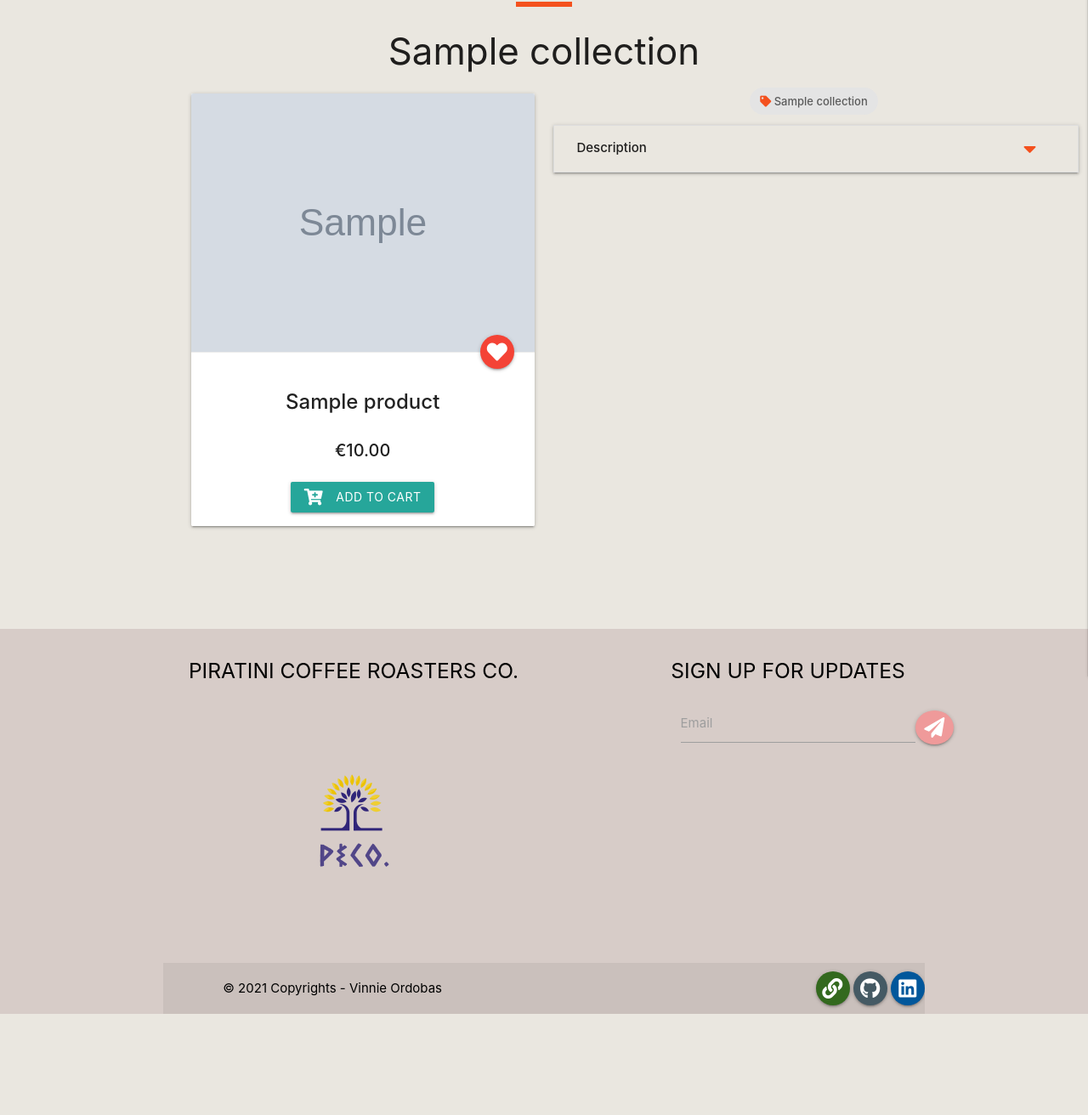
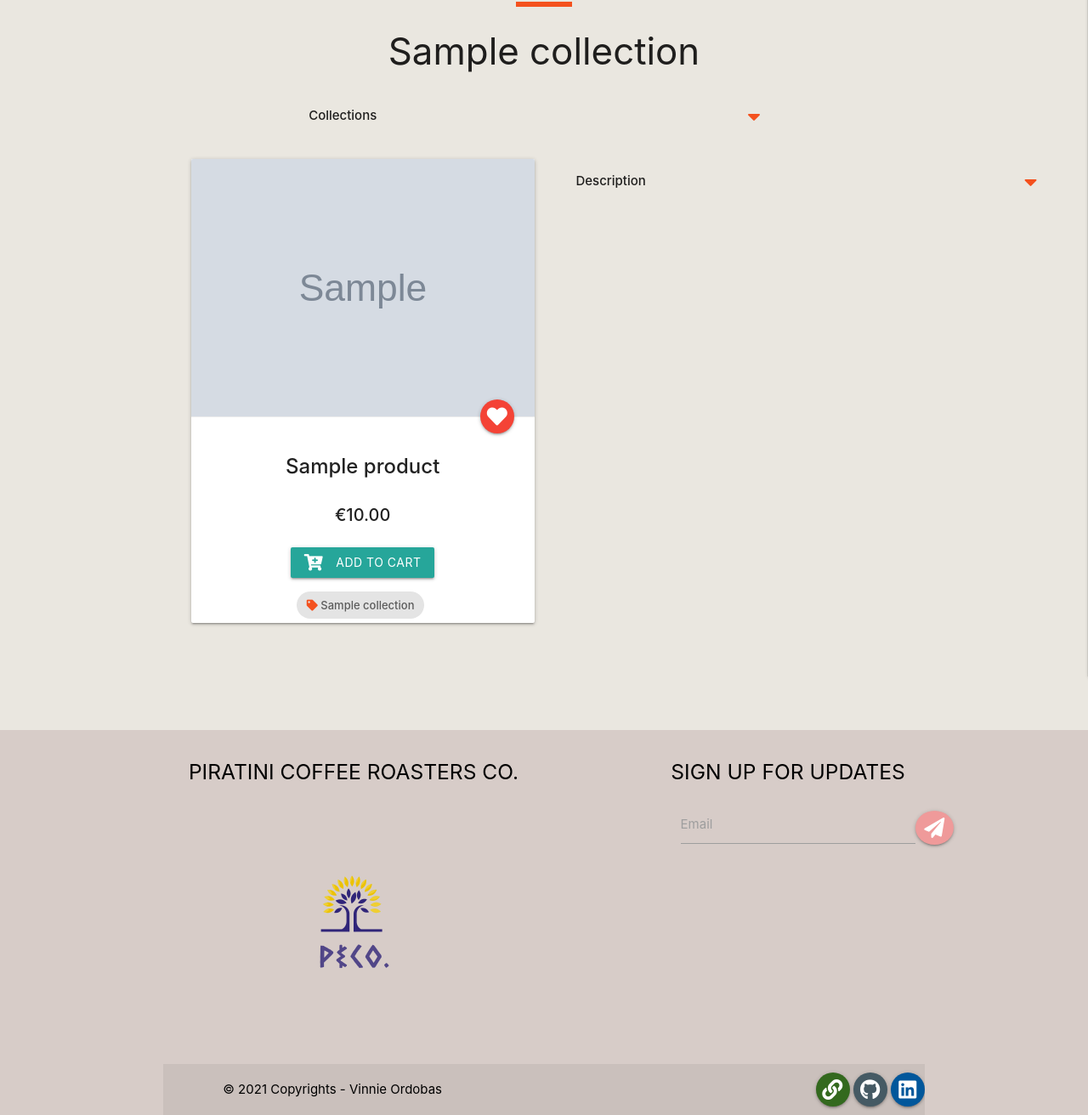
Before and after one commit to vinnieOrdobas/CI-MS4-Piratini-coffee-roasters, a Django app: page /products/1 in a window 1280 px wide. Shown: the part 64-1376 px from the top of the page at 85% size. Before the commit the page ends 1257 px from the top, so only its background shows below. Run offline with Django 3.2, Linux system fonts and the light colour scheme; tables that the repository leaves empty hold one stand-in row (values such as "Sample post"); grey boxes marked "Sample" are stand-in pictures.

Commit message:
updated sort function to implement collections

```diff
--- a/products/templates/products/product_detail.html
+++ b/products/templates/products/product_detail.html
@@ -20,6 +20,34 @@
             <div class="center-align">
                 <hr class="hr-text" style="margin:auto"> <!-- inline CSS styling-->
                 <h3 class="">{{ product.collection.friendly_name }}</h3>
+            </div>
+            <div class="col s12">
+                <div class="col s6 push-s3">
+                    <ul class="collapsible collapsible-menu" data-collapsible="accordion">
+                        <li>
+                            <div class="collapsible-header active transparent">
+                                <div class="col s12">
+                                    <strong>Collections</strong>
+                                    <span class="icon right">
+                                        <i class="fas fa-caret-down"></i>
+                                    </span>
+                                </div>
+                            </div>
+                            <div class="collapsible-body">
+                                <div class="row">
+                                    <div class="col s12 m12">
+                                        <div class="collection">
+                                            {% for collection in collections %}
+                                                <a href="{% url 'products' %}?collection={{ collection.name }}" class="collection-item">{{ collection.friendly_name }}</a>
+                                            {% endfor %}
+                                            <a href="{% url 'products' %}?collection=coffee_beans,accessories,brewers,memberships" class="collection-item">All Products</a>
+                                        </div>
+                                    </div>
+                                </div>
+                            </div>
+                        </li>
+                    </ul>
+                </div>
             </div>
             <div class="col s12 cards-container">
                 <div class="row">
@@ -45,10 +73,9 @@
                                     <a class="waves-effect waves-light btn"><i class="fas fa-cart-plus left white-text"></i>Add to cart</a>
                                 </div>
                             </div>
-                        </div>
-                    </div>
-                    <div class="col s12 m6">
                             {% if product.collection %}
+                                <div class="row">
+                                    <div class="col s12">
                                         <div class="collection-output center-align">
                                             <a href="{% url 'products' %}?collection={{ product.collection.name }}" class="chip">
                                                 <span class="icon">
@@ -57,8 +84,13 @@
                                                 {{ product.collection.friendly_name }}
                                             </a>
                                         </div>
+                                    </div>
+                                </div>
                             {% endif %}
-                        <ul class="collapsible" data-collapsible="accordion">
+                        </div>
+                    </div>
+                    <div class="col s12 m6">
+                        <ul class="collapsible collapsible-menu" data-collapsible="accordion">
                             <li>
                                 <div class="collapsible-header active transparent">
                                     <div class="col s12">
--- a/products/views.py
+++ b/products/views.py
@@ -14,7 +14,7 @@ def all_products(request):
     collections = Collection.objects.all()
     query = None
     collection = None
-    collection_name = None
+    current_collection = None
     sort = None
     direction = None
 
@@ -34,10 +34,10 @@ def all_products(request):
             products = products.order_by(sortkey)
 
         if 'collection' in request.GET:
-            collection_string = request.GET['collection']
-            products = products.filter(collection__name=collection_string)
-            collection = collections.filter(name=collection_string)
-            collection_name = collection[0]
+            collection = request.GET['collection'].split(',')
+            products = products.filter(collection__name__in=collection)
+            collection = Collection.objects.filter(name__in=collection)
+            current_collection = request.GET['collection']
 
         if 'search' in request.GET:
             query = request.GET['search']
@@ -54,7 +54,8 @@ def all_products(request):
         'products': products,
         'search_term': query,
         'collections': collections,
-        'collection': collection_name,
+        'collection': collection,
+        'current_collection': current_collection,
         'current_sorting': current_sorting,
     }
     return render(request, 'products/products.html', context)
@@ -66,10 +67,11 @@ def product_detail(request, product_id):
     """
 
     product = get_object_or_404(Product, pk=product_id)
-
+    collections = Collection.objects.all()
 
     context = {
         'product': product,
+        'collections': collections
     }
 
     return render(request, 'products/product_detail.html', context)
--- a/static/css/base.css
+++ b/static/css/base.css
@@ -22,8 +22,17 @@
     font-size: 20px;
 }
 
-.text-muted {
-    display: none;
+.collapsible-menu {
+    box-shadow: none;
+    border: none;
+}
+
+.collapsible-header {
+    border: none;
+}
+
+.collapsible-body {
+    border: none;
 }
 
 /* Typography */
```
Also changed, not shown: products/templates/products/products.html (+6 -10 lines). Lines whose indentation alone changed are shown as unchanged.
